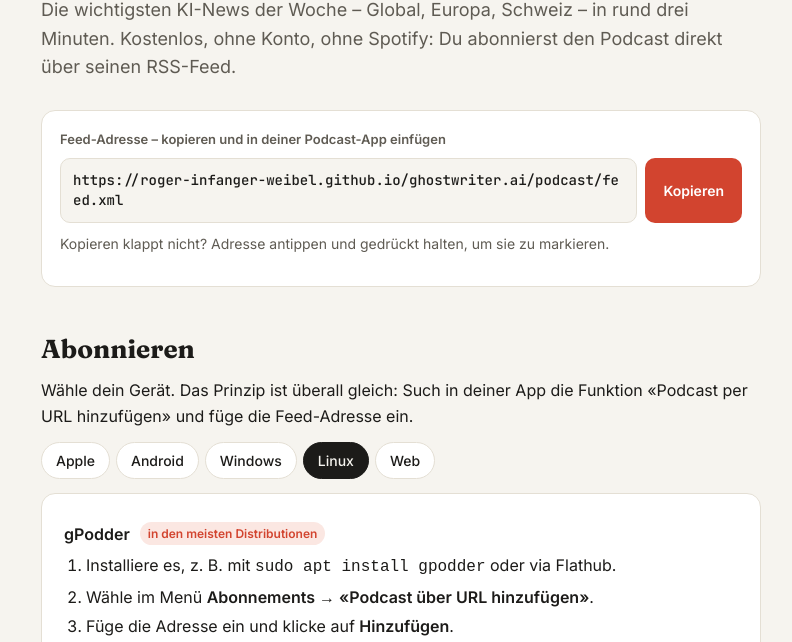
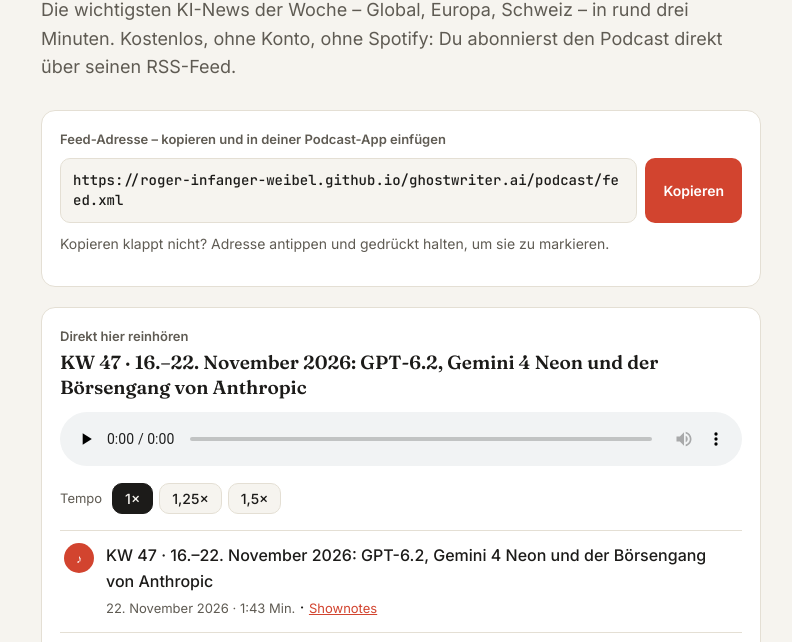
Before and after one commit to roger-infanger-weibel/ghostwriter.ai, a plain HTML site: page docs/podcast/index.html in a window 1280 px wide. Shown: the part 138-780 px from the top of the page, without its empty margins (239-1031 px from the left). Drawn offline with Linux system fonts and the light colour scheme.

Commit message:
Podcast: Web-Player auf der Abo-Seite
Liest feed.xml von GitHub Pages, listet alle Folgen, spielt sie direkt ab
(Tempo 1×/1,25×/1,5×, nächste Folge automatisch).

Co-Authored-By: Claude Opus 5.5 <noreply@anthropic.com>
Claude-Session: https://claude.ai/code/session_017buHk4WZBopxS5ZUMFRTtM

```diff
--- a/docs/podcast/index.html
+++ b/docs/podcast/index.html
@@ -63,6 +63,24 @@ dd{margin:4px 0 0;color:var(--muted)}
 a{color:var(--accent)}
 .feedback{background:var(--accent-soft);border-radius:var(--radius);padding:18px 20px}
 .feedback p:last-child{margin:0}
+.player{margin-top:20px;background:var(--card);border:1px solid var(--line);border-radius:var(--radius);padding:18px}
+.now{font-size:13px;font-weight:600;color:var(--muted);margin-bottom:4px}
+.nowtitle{font-family:Fraunces,Georgia,serif;font-size:19px;line-height:1.3;margin-bottom:12px}
+.player audio{width:100%}
+.ctrl{display:flex;gap:6px;flex-wrap:wrap;margin-top:10px;align-items:center}
+.ctrl span{font-size:13px;color:var(--muted);margin-right:4px}
+.speed{background:var(--bg);color:var(--ink);border:1px solid var(--line);padding:6px 12px;font-weight:500}
+.speed[aria-pressed="true"]{background:var(--ink);color:var(--bg);border-color:var(--ink)}
+.eps{list-style:none;margin:16px 0 0;padding:0;border-top:1px solid var(--line);max-height:340px;overflow:auto}
+.eps li{border-bottom:1px solid var(--line)}
+.ep{all:unset;box-sizing:border-box;display:flex;gap:12px;align-items:flex-start;width:100%;padding:12px 4px;cursor:pointer}
+.ep:focus-visible{outline:3px solid var(--accent);outline-offset:-3px;border-radius:8px}
+.ep .ic{flex:0 0 30px;height:30px;border-radius:50%;background:var(--accent-soft);color:var(--accent);display:grid;place-items:center;font-size:12px}
+.ep.playing .ic{background:var(--accent);color:#fff}
+.ep .t{font-weight:500;line-height:1.35}
+.ep .m{font-size:13px;color:var(--muted)}
+.ep .sn{font-size:13px}
+.pmsg{font-size:14px;color:var(--muted);margin:8px 0 0}
 footer{margin-top:56px;font-size:13px;color:var(--muted);border-top:1px solid var(--line);padding-top:16px}
 </style>
 </head>
@@ -80,6 +98,20 @@ footer{margin-top:56px;font-size:13px;color:var(--muted);border-top:1px solid va
     </div>
     <p class="note" id="copynote">Kopieren klappt nicht? Adresse antippen und gedrückt halten, um sie zu markieren.</p>
   </div>
+
+  <section class="player" aria-labelledby="hoeren">
+    <div class="now" id="hoeren">Direkt hier reinhören</div>
+    <div class="nowtitle" id="nowtitle">Folgen werden geladen …</div>
+    <audio id="audio" controls preload="none"></audio>
+    <div class="ctrl" role="group" aria-label="Geschwindigkeit">
+      <span>Tempo</span>
+      <button type="button" class="speed" data-r="1" aria-pressed="true">1×</button>
+      <button type="button" class="speed" data-r="1.25" aria-pressed="false">1,25×</button>
+      <button type="button" class="speed" data-r="1.5" aria-pressed="false">1,5×</button>
+    </div>
+    <ul class="eps" id="eps"></ul>
+    <p class="pmsg" id="pmsg" hidden></p>
+  </section>
 
   <h2>Abonnieren</h2>
   <p>Wähle dein Gerät. Das Prinzip ist überall gleich: Such in deiner App die Funktion «Podcast per URL hinzufügen» und füge die Feed-Adresse ein.</p>
@@ -233,6 +265,59 @@ footer{margin-top:56px;font-size:13px;color:var(--muted);border-top:1px solid va
   else if(/Linux/.test(ua))pick='t-linux';
   select(document.getElementById(pick));
 })();
+
+  // Web-Player: liest den Feed von derselben Adresse
+  (function(){
+    var FEED='https://roger-infanger-weibel.github.io/ghostwriter.ai/podcast/feed.xml';
+    var src=/github\.io$/.test(location.hostname)?new URL('feed.xml',location.href).href:FEED;
+    var audio=document.getElementById('audio'), list=document.getElementById('eps'),
+        now=document.getElementById('nowtitle'), msg=document.getElementById('pmsg'), cur=null;
+    function fmt(d){try{return new Date(d).toLocaleDateString('de-CH',{day:'numeric',month:'long',year:'numeric'});}catch(e){return '';}}
+    function dur(t){if(!t)return '';var p=t.split(':').map(Number);var sec=p.reduce(function(a,b){return a*60+b;},0);var m=Math.floor(sec/60),r=sec%60;return m+':'+(r<10?'0':'')+r+' Min.';}
+    function choose(btn,ep,play){
+      if(cur)cur.classList.remove('playing'),cur.querySelector('.ic').textContent='▶';
+      cur=btn;btn.classList.add('playing');btn.querySelector('.ic').textContent='♪';
+      if(audio.getAttribute('src')!==ep.url){audio.src=ep.url;}
+      audio.playbackRate=rate;now.textContent=ep.title;
+      if(play){var pr=audio.play();if(pr&&pr.catch)pr.catch(function(){});}
+    }
+    var rate=1;
+    [].forEach.call(document.querySelectorAll('.speed'),function(b){
+      b.addEventListener('click',function(){
+        rate=parseFloat(b.dataset.r);audio.playbackRate=rate;
+        [].forEach.call(document.querySelectorAll('.speed'),function(x){x.setAttribute('aria-pressed',x===b);});
+      });
+    });
+    audio.addEventListener('loadedmetadata',function(){audio.playbackRate=rate;});
+    audio.addEventListener('ended',function(){
+      var li=cur&&cur.parentNode.nextElementSibling; if(li)li.firstChild.click();
+    });
+    fetch(src,{cache:'no-cache'}).then(function(r){if(!r.ok)throw 0;return r.text();}).then(function(x){
+      var doc=new DOMParser().parseFromString(x,'application/xml');
+      var items=[].slice.call(doc.getElementsByTagName('item')).map(function(it){
+        function g(n){var e=it.getElementsByTagName(n)[0];return e?e.textContent.trim():'';}
+        var enc=it.getElementsByTagName('enclosure')[0];
+        return {title:g('title'),date:g('pubDate'),url:enc?enc.getAttribute('url'):'',link:g('link'),dur:g('itunes:duration')};
+      }).filter(function(e){return e.url;});
+      if(!items.length)throw 0;
+      items.forEach(function(ep,i){
+        var li=document.createElement('li'), b=document.createElement('button');
+        b.type='button';b.className='ep';
+        b.innerHTML='<span class="ic" aria-hidden="true">▶</span><span><span class="t"></span><br><span class="m"></span> · <a class="sn" target="_blank" rel="noopener">Shownotes</a></span>';
+        b.querySelector('.t').textContent=ep.title;
+        b.querySelector('.m').textContent=[fmt(ep.date),dur(ep.dur)].filter(Boolean).join(' · ');
+        var a=b.querySelector('.sn'); if(ep.link){a.href=ep.link;a.addEventListener('click',function(e){e.stopPropagation();});}else a.remove();
+        b.addEventListener('click',function(){choose(b,ep,true);});
+        li.appendChild(b);list.appendChild(li);
+        if(i===0)choose(b,ep,false);
+      });
+    }).catch(function(){
+      now.textContent='Player hier nicht verfügbar';
+      audio.hidden=true;document.querySelector('.ctrl').hidden=true;
+      msg.hidden=false;
+      msg.innerHTML='Der Player läuft auf der öffentlichen Seite: <a href="https://roger-infanger-weibel.github.io/ghostwriter.ai/podcast/">roger-infanger-weibel.github.io/ghostwriter.ai/podcast</a>';
+    });
+  })();
 </script>
 </body>
 </html>
```
